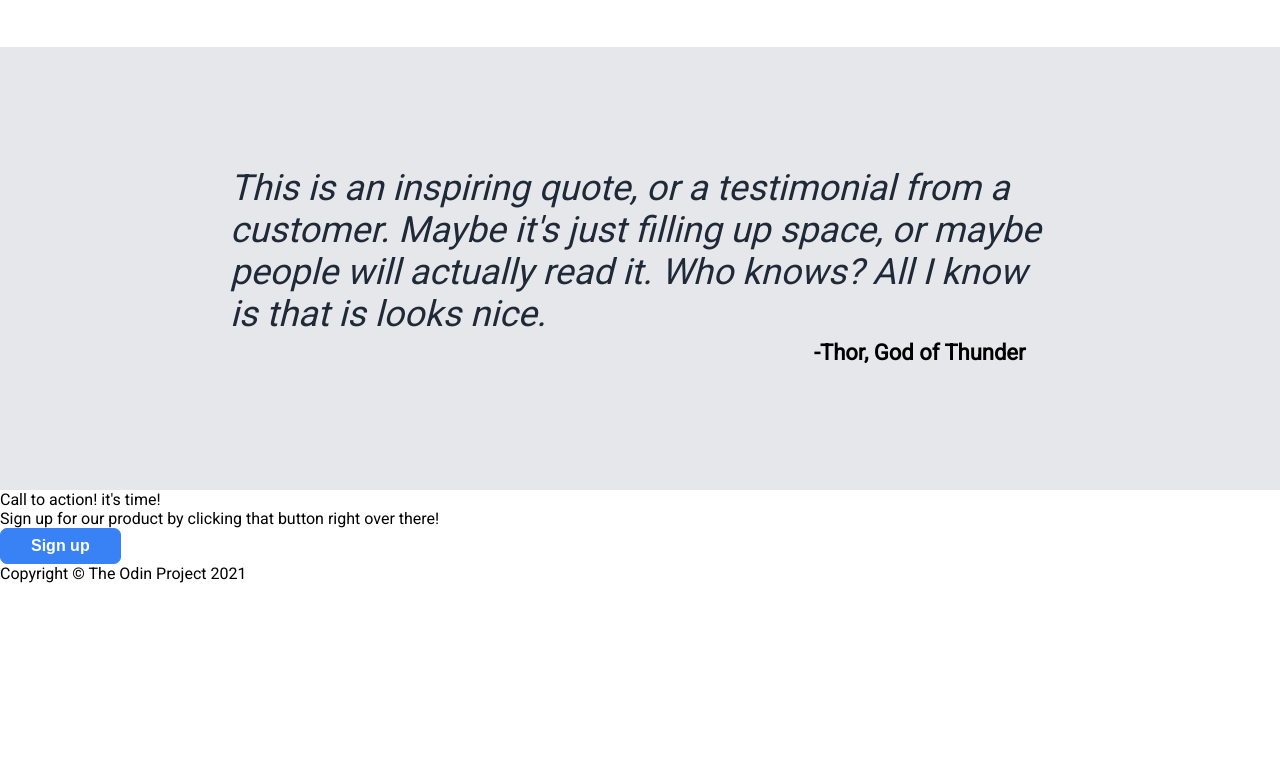
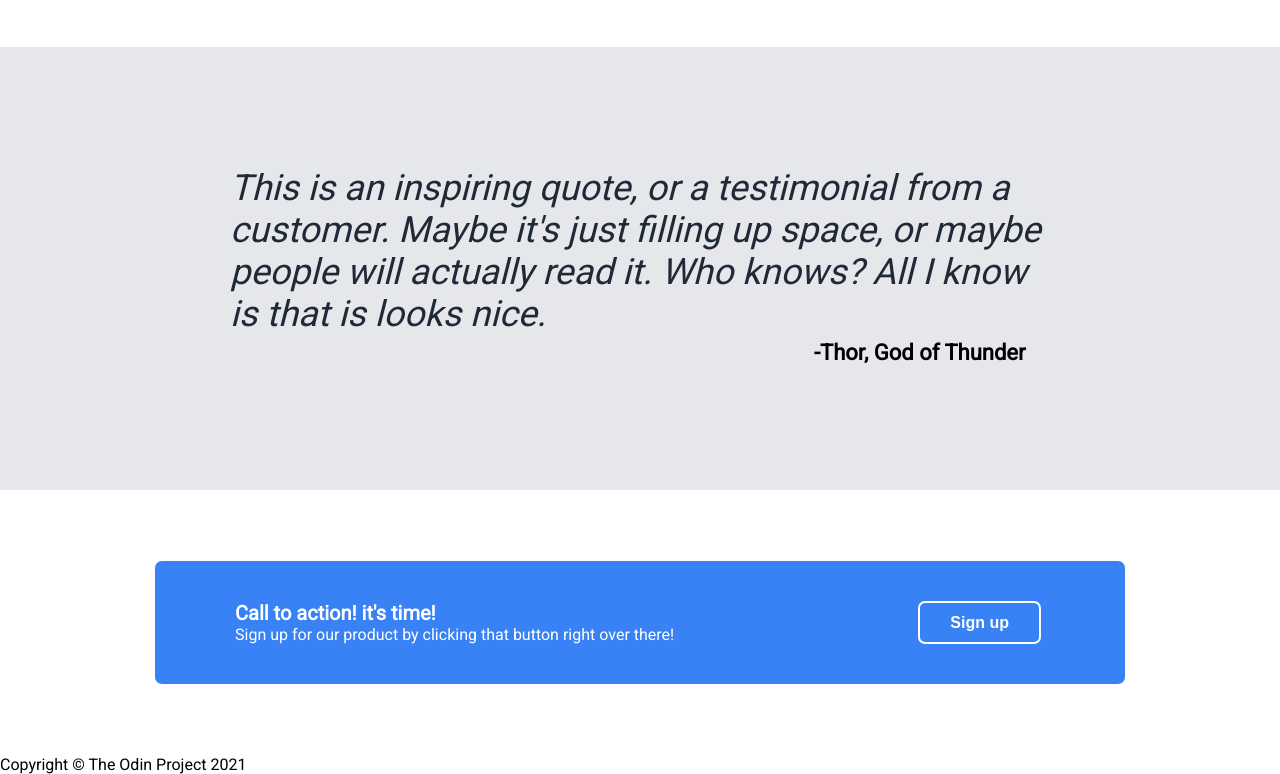
Before and after one commit to rozorb/landing_page, a plain HTML site: page index.html in a window 1280 px wide. Shown: the part 1038-1812 px from the top of the page. Before the commit the page ends 1621 px from the top, so only its background shows below. Drawn offline with Linux system fonts and the light colour scheme.

Commit message:
styling for section 5/5 bottom done

```diff
--- a/index.html
+++ b/index.html
@@ -66,7 +66,7 @@
                 <div class="signupheader">Call to action! it's time!</div>
                 <div class="guidetext">Sign up for our product by clicking that button right over there!</div>
             </div>
-            <button>Sign up</button>
+            <button class="signupbtnlwr">Sign up</button>
         </div>
     </div>
 
--- a/styles.css
+++ b/styles.css
@@ -146,3 +146,40 @@ button {
     font-size: 22px;
     font-weight: bold;
 }
+
+.bottom {
+    padding: 70px;
+    display: flex;
+    justify-content: center;
+    align-items: center;
+}
+
+.signup {
+    border: 1px solid;
+    padding: 40px 60px;
+    background-color: #3882F6;
+    border-radius: 8px;
+    color: white;
+    width: 850px;
+    display: flex;
+    justify-content: space-between;
+}
+
+.signuptext {
+margin-left: 20px;
+}
+
+.signupheader {
+    font-size: 20px;
+    font-weight: bold;
+}
+
+.signupbtnlwr {
+    margin-right: 24px;
+    border: 2px solid white;
+
+}
+
+.footer {
+
+}
```
